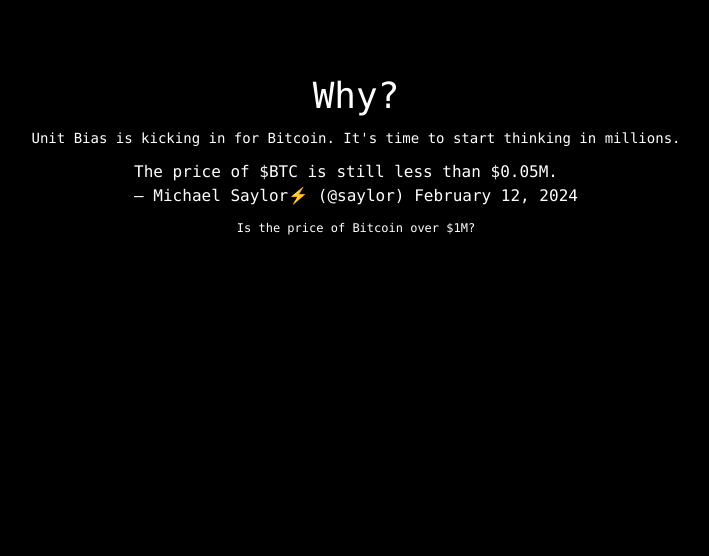
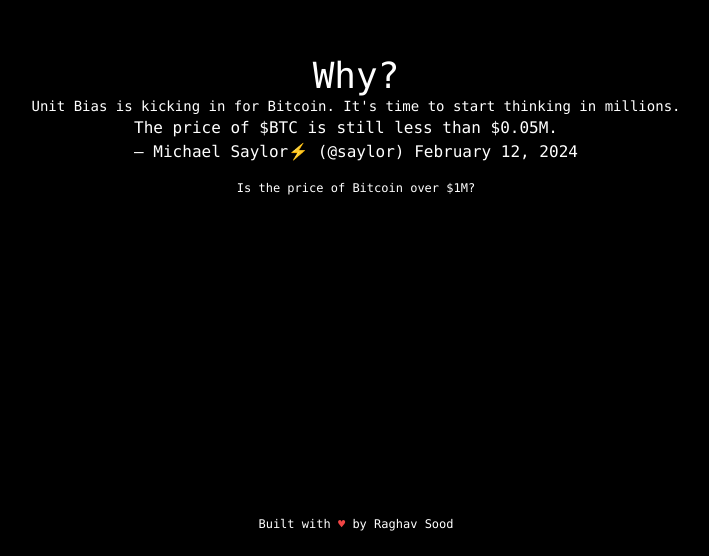
Before and after one commit to RaghavSood/isbtc1m, a SvelteKit app in the folder isbtc1m/: page /why in a window 1280 px wide. Shown: the part 244-800 px from the top of the page, without its empty margins (284-993 px from the left). Built offline with nearby package versions, Linux system fonts and the light colour scheme.

Commit message:
all: add footer, improve twitter rendering

```diff
--- a/isbtc1m/src/app.html
+++ b/isbtc1m/src/app.html
@@ -6,7 +6,7 @@
 		<meta name="viewport" content="width=device-width, initial-scale=1" />
 		%sveltekit.head%
 	</head>
-	<body data-sveltekit-preload-data="hover">
-		<div style="display: contents">%sveltekit.body%</div>
+	<body class="min-h-100" data-sveltekit-preload-data="hover">
+	  <div class="flex-1" style="display: contents">%sveltekit.body%</div>
 	</body>
 </html>
--- a/isbtc1m/src/routes/+page.svelte
+++ b/isbtc1m/src/routes/+page.svelte
@@ -34,6 +34,7 @@
 </script>
 
 <div class="flex flex-col items-center justify-center h-screen {backgroundClass} font-mono p-2">
+  <div class="flex flex-col items-center justify-center flex-grow">
     <p class="text-white text-sm">
       Is the price of Bitcoin over $1M?
     </p>
@@ -47,6 +48,10 @@
       Why?
     </a>
   </div>
+  <footer class="py-4 bg-transparent text-center text-white text-xs sticky bottom-0">
+    Built with <span class="text-red-500">&hearts;</span> by <a href="https://raghavsood.com" target="_BLANK" class="hover:underline">Raghav Sood</a>
+  </footer>
+</div>
 
 <style>
   :global(html, body) {
--- a/isbtc1m/src/routes/why/+page.svelte
+++ b/isbtc1m/src/routes/why/+page.svelte
@@ -1,8 +1,35 @@
+<script>
+  import { onMount } from 'svelte';
+
+  onMount(() => {
+    const id = 'twitter-widgets';
+
+    // Its already there.
+    if (document.getElementById(id)) {
+      return;
+    }
+
+    const scriptTag = document.createElement('script');
+
+    scriptTag.id = id;
+    scriptTag.type = 'text/javascript';
+    scriptTag.async = true;
+    scriptTag.charset = 'utf-8';
+    scriptTag.src = 'https://platform.twitter.com/widgets.js';
+
+    document.getElementsByTagName('head')[0].appendChild(scriptTag);
+  });
+</script>
+
 <div class="flex flex-col items-center justify-center bg-black text-white h-screen font-mono space-y-3 p-2">
-  <h1 class="text-4xl">Why?</h1>
-  <p class="text-sm">Unit Bias is kicking in for Bitcoin. It's time to start thinking in millions.</p>
-  <blockquote class="twitter-tweet tw-align-center" data-lang="en" data-dnt="true" data-theme="dark"><p lang="en" dir="ltr">The price of <a href="https://twitter.com/search?q=%24BTC&amp;src=ctag&amp;ref_src=twsrc%5Etfw">$BTC</a> is still less than $0.05M.</p>&mdash; Michael Saylor⚡️ (@saylor) <a href="https://twitter.com/saylor/status/1757132469130657905?ref_src=twsrc%5Etfw">February 12, 2024</a></blockquote> <script async src="https://platform.twitter.com/widgets.js" charset="utf-8"></script>
-  <a href="/" class="text-xs hover:underline hover:decoration-dashed mt-4">
-    Is the price of Bitcoin over $1M?
-  </a>
+  <div class="flex flex-col items-center justify-center flex-grow">
+    <h1 class="text-4xl">Why?</h1>
+    <p class="text-sm">Unit Bias is kicking in for Bitcoin. It's time to start thinking in millions.</p>
+    <blockquote class="twitter-tweet tw-align-center" data-lang="en" data-dnt="true" data-theme="dark"><p lang="en" dir="ltr">The price of <a href="https://twitter.com/search?q=%24BTC&amp;src=ctag&amp;ref_src=twsrc%5Etfw">$BTC</a> is still less than $0.05M.</p>&mdash; Michael Saylor⚡️ (@saylor) <a href="https://twitter.com/saylor/status/1757132469130657905?ref_src=twsrc%5Etfw">February 12, 2024</a></blockquote>
+    <a href="/" class="text-xs hover:underline hover:decoration-dashed mt-4">
+      Is the price of Bitcoin over $1M?
+    </a>
+  </div>
+  <footer class="py-4 bg-transparent text-center text-white text-xs sticky bottom-0">
+    Built with <span class="text-red-500">&hearts;</span> by <a href="https://raghavsood.com" target="_BLANK" class="hover:underline">Raghav Sood</a>
 </div>
```
Lines whose indentation alone changed are shown as unchanged.
